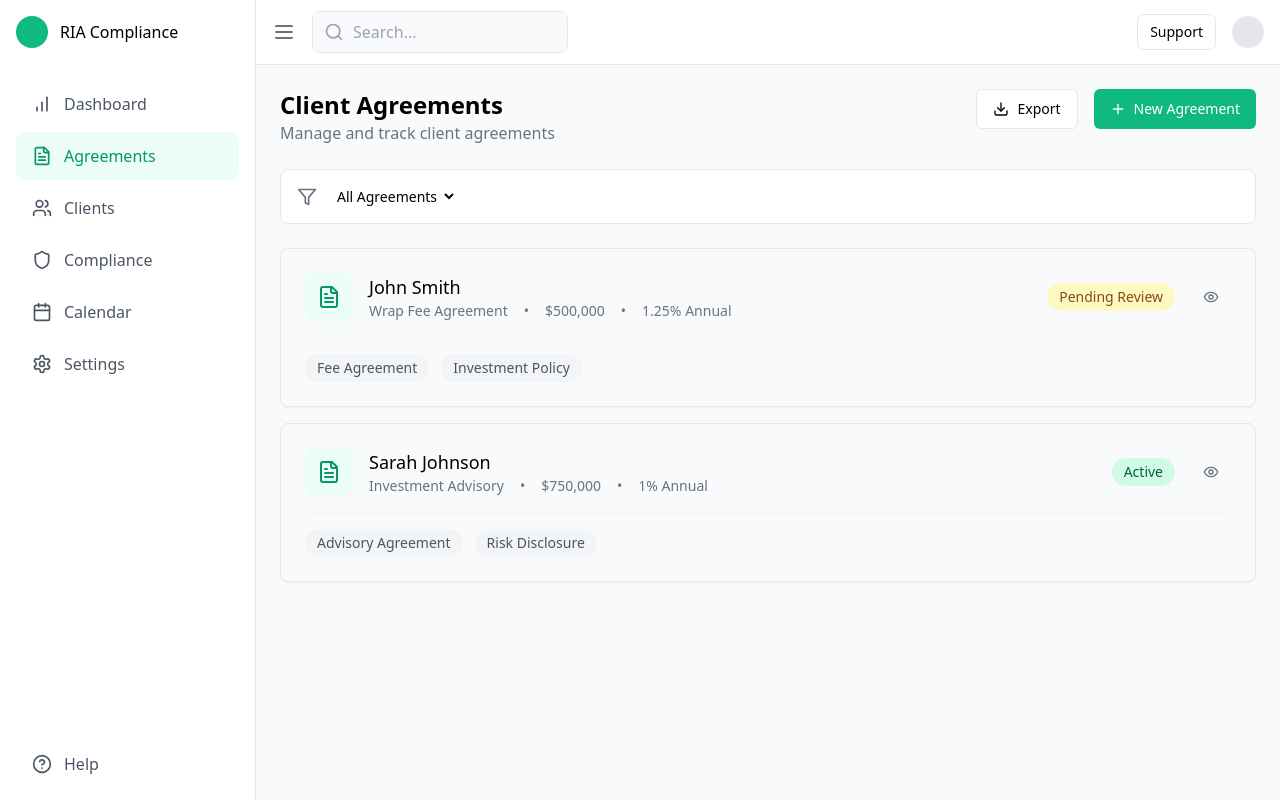
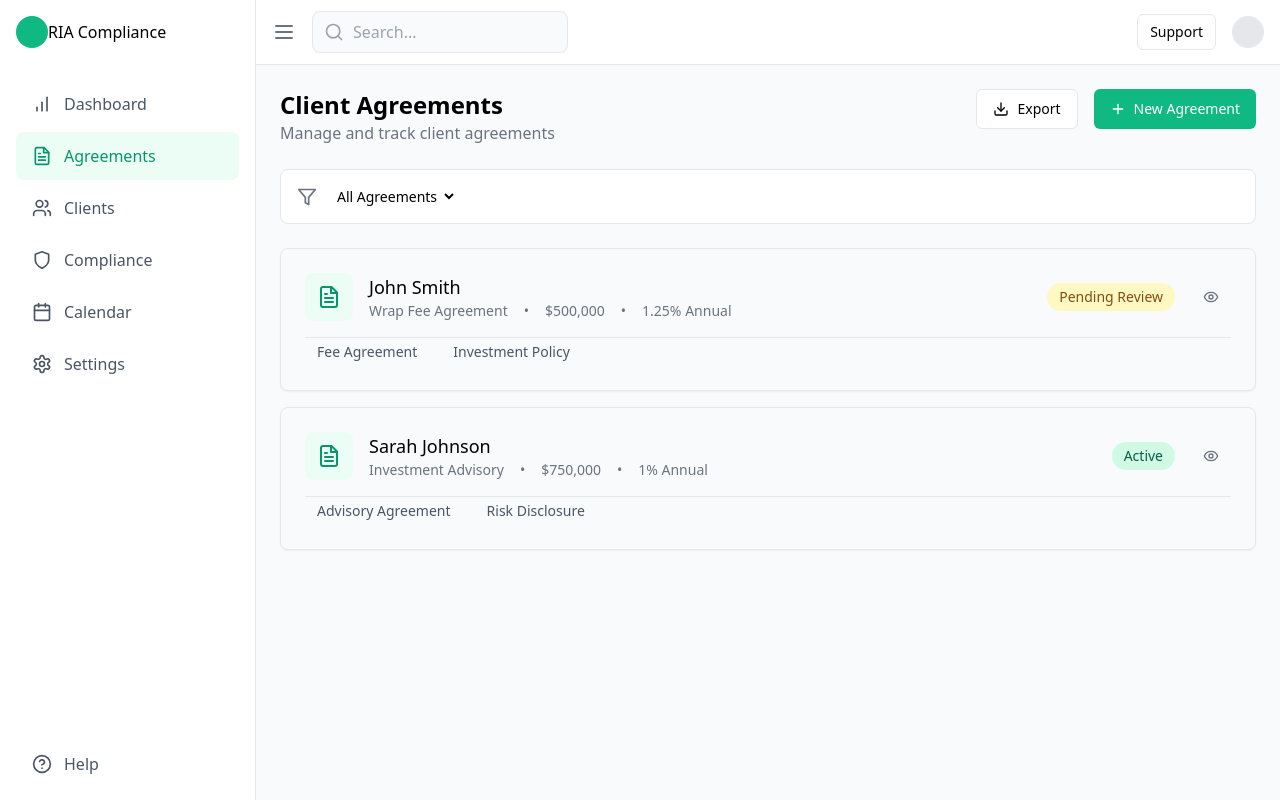
Before and after one commit to Investgrape/ria-compliance-system, a Next.js app: page / in a window 1280 px wide. Built offline with nearby package versions, Linux system fonts and the light colour scheme.

Commit message:
Add essential configuration files

```diff
--- a/next.config.js
+++ b/next.config.js
@@ -1,10 +1,6 @@
 /** @type {import('next').NextConfig} */
 const nextConfig = {
-  output: 'export',
-  images: {
-    unoptimized: true,
-  },
-  basePath: '/ria-compliance-system',
+  reactStrictMode: true,
 }
 
 module.exports = nextConfig
--- /dev/null
+++ b/tailwind.config.js
@@ -0,0 +1,75 @@
+/** @type {import('tailwindcss').Config} */
+module.exports = {
+  darkMode: ["class"],
+  content: [
+    './src/pages/**/*.{js,ts,jsx,tsx,mdx}',
+    './src/components/**/*.{js,ts,jsx,tsx,mdx}',
+    './src/app/**/*.{js,ts,jsx,tsx,mdx}',
+  ],
+  theme: {
+    container: {
+      center: true,
+      padding: "2rem",
+      screens: {
+        "2xl": "1400px",
+      },
+    },
+    extend: {
+      colors: {
+        border: "hsl(var(--border))",
+        input: "hsl(var(--input))",
+        ring: "hsl(var(--ring))",
+        background: "hsl(var(--background))",
+        foreground: "hsl(var(--foreground))",
+        primary: {
+          DEFAULT: "hsl(var(--primary))",
+          foreground: "hsl(var(--primary-foreground))",
+        },
+        secondary: {
+          DEFAULT: "hsl(var(--secondary))",
+          foreground: "hsl(var(--secondary-foreground))",
+        },
+        destructive: {
+          DEFAULT: "hsl(var(--destructive))",
+          foreground: "hsl(var(--destructive-foreground))",
+        },
+        muted: {
+          DEFAULT: "hsl(var(--muted))",
+          foreground: "hsl(var(--muted-foreground))",
+        },
+        accent: {
+          DEFAULT: "hsl(var(--accent))",
+          foreground: "hsl(var(--accent-foreground))",
+        },
+        popover: {
+          DEFAULT: "hsl(var(--popover))",
+          foreground: "hsl(var(--popover-foreground))",
+        },
+        card: {
+          DEFAULT: "hsl(var(--card))",
+          foreground: "hsl(var(--card-foreground))",
+        },
+      },
+      borderRadius: {
+        lg: "var(--radius)",
+        md: "calc(var(--radius) - 2px)",
+        sm: "calc(var(--radius) - 4px)",
+      },
+      keyframes: {
+        "accordion-down": {
+          from: { height: 0 },
+          to: { height: "var(--radix-accordion-content-height)" },
+        },
+        "accordion-up": {
+          from: { height: "var(--radix-accordion-content-height)" },
+          to: { height: 0 },
+        },
+      },
+      animation: {
+        "accordion-down": "accordion-down 0.2s ease-out",
+        "accordion-up": "accordion-up 0.2s ease-out",
+      },
+    },
+  },
+  plugins: [require("tailwindcss-animate")],
+}
```
Also changed, not shown: jsconfig.json (added, +7 -0 lines), package.json (+22 -16 lines).
